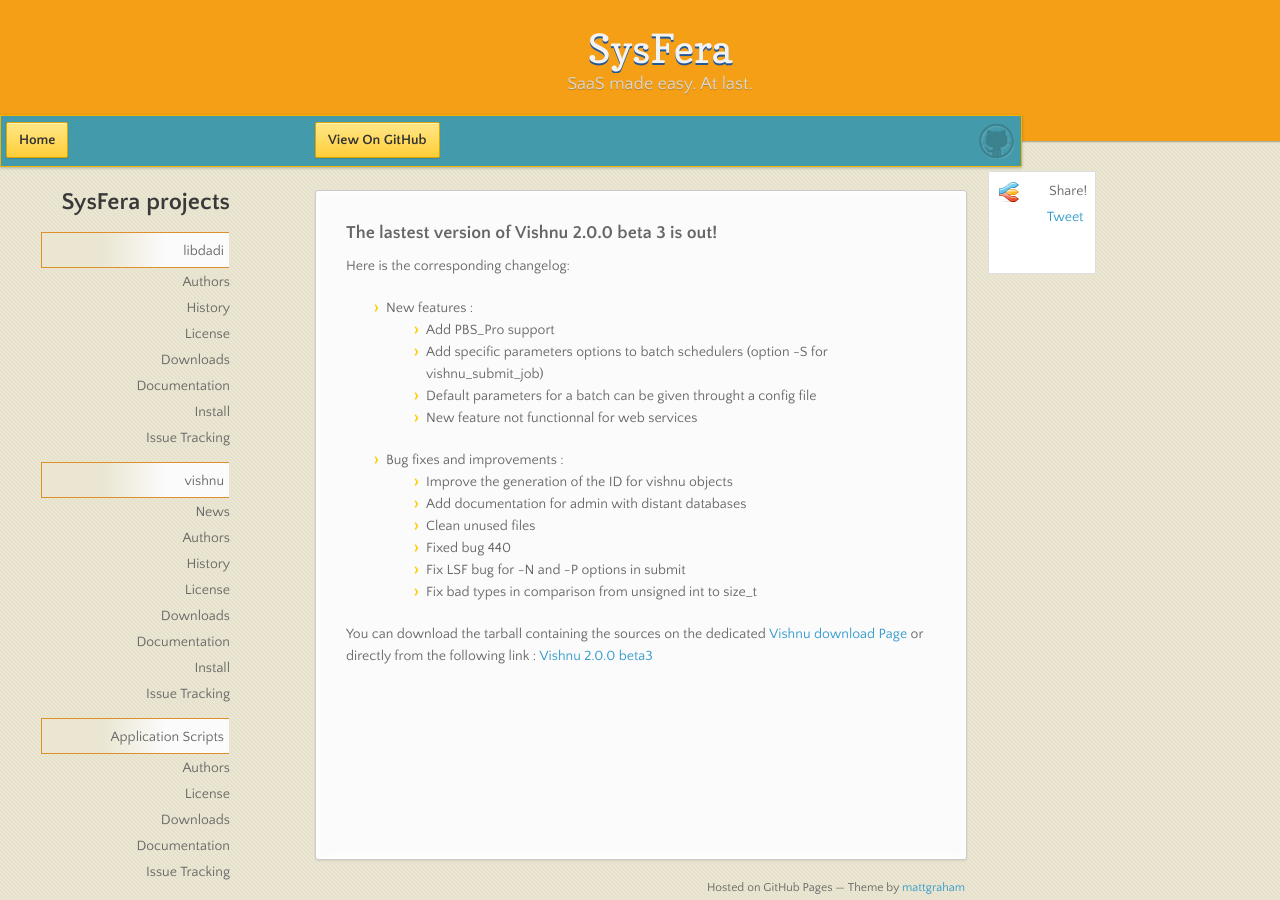
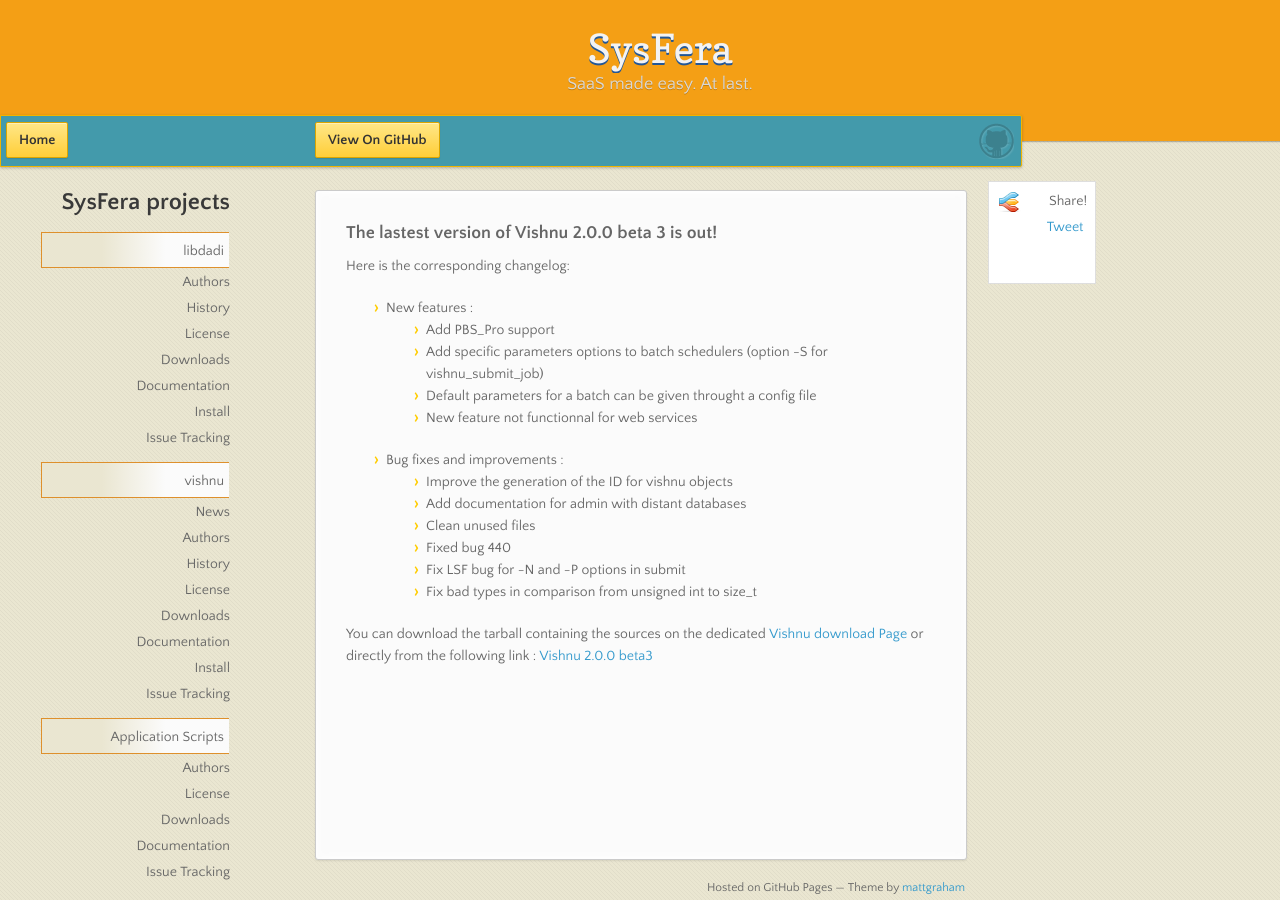
Before and after one commit to dloureiro/sysfera.github.com, a Jekyll site: the page built from _posts/2012-11-09-Vishnu_v2.0.0beta3_is_out.html, in a window 1280 px wide and 900 px high. Built offline with Jekyll 4.4.1, drawn with Linux system fonts in a browser that asks for light colours; nearby versions of some CDN libraries; Markdown is read by kramdown in place of the engine named in the settings; comment, search, counter and statistics services are not loaded.

Commit message:
correction

```diff
--- a/stylesheets/styles.css
+++ b/stylesheets/styles.css
@@ -1034,7 +1034,7 @@
 	position:absolute;
 	text-align:right;
 	right:-130px;
-	top:-20px;
+	top:-10px;
 	border:solid 1px #DEDEDE;
 	background:white;
 	padding:8px;
```
